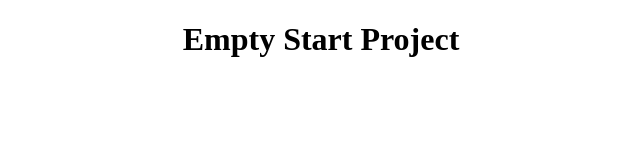
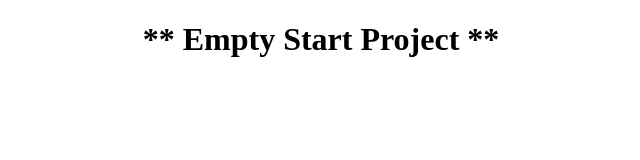
Before and after one commit to fabidev1993/healthCoach, a plain HTML site: page index.html in a window 1280 px wide. Shown: the full height of the page, 319-959 px from the left. Drawn offline with Linux system fonts and the light colour scheme.

Commit message:
change index.html file and add gitignore

```diff
--- a/index.html
+++ b/index.html
@@ -1,11 +1,11 @@
 <!DOCTYPE html>
 <html>
 <head>
-    <title>Page Title</title>
+    <title>Health Coach</title>
     <link rel="stylesheet" type="text/css" href="./assets/css/style.css">
 </head>
 <body>
-    <h1>Empty Start Project</h1>
+    <h1>** Empty Start Project **</h1>
     <script src="./assets/js/app.js"></script>
 </body>
 </html>
```
Also changed, not shown: 1 other file.
